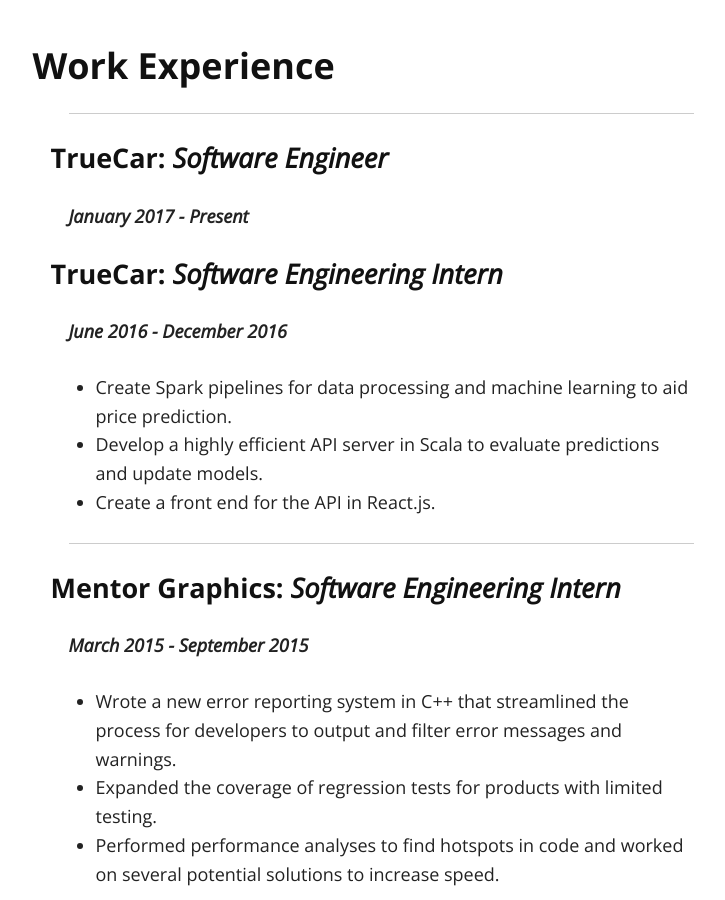
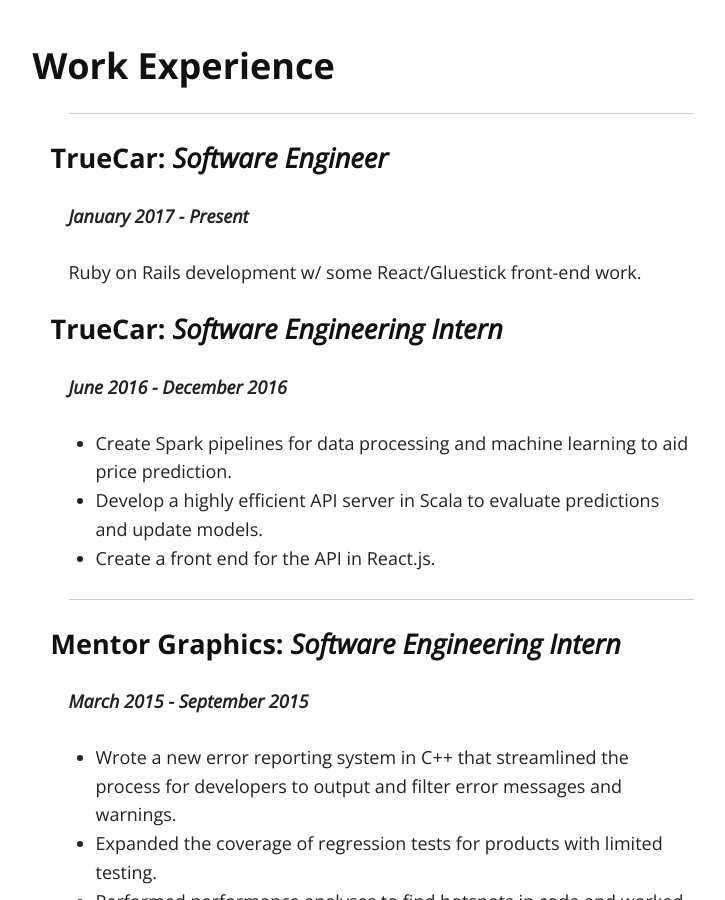
Before and after one commit to benrbrook/personal-page, a Jekyll site: the page built from index.md, in a window 1280 px wide and 900 px high, scrolled down 494 px. Shown: the whole window, without its empty margins (259-984 px from the left). Built offline with Jekyll 4.4.1, drawn with Linux system fonts in a browser that asks for light colours; our own code applies the rules of GitHub Pages for plain Markdown files.

Commit message:
Add current job info

```diff
--- a/index.md
+++ b/index.md
@@ -11,6 +11,8 @@ layout: default
 #### TrueCar: *Software Engineer*
 
 **_January 2017 - Present_**
+
+Ruby on Rails development w/ some React/Gluestick front-end work.
 
 #### TrueCar: *Software Engineering Intern*
 
```
Also changed, not shown: 2 other files.
